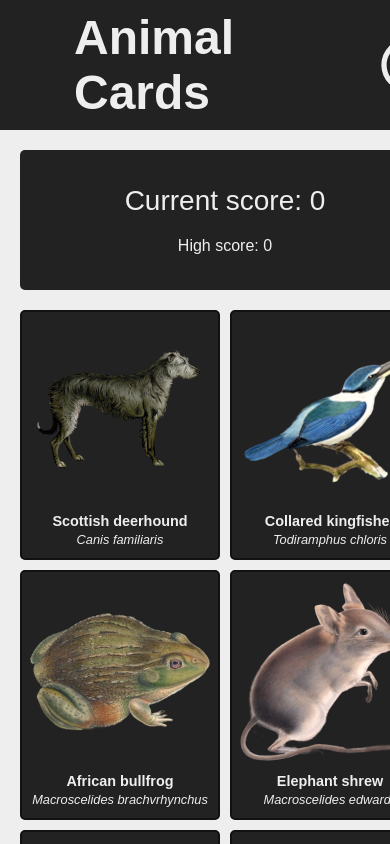
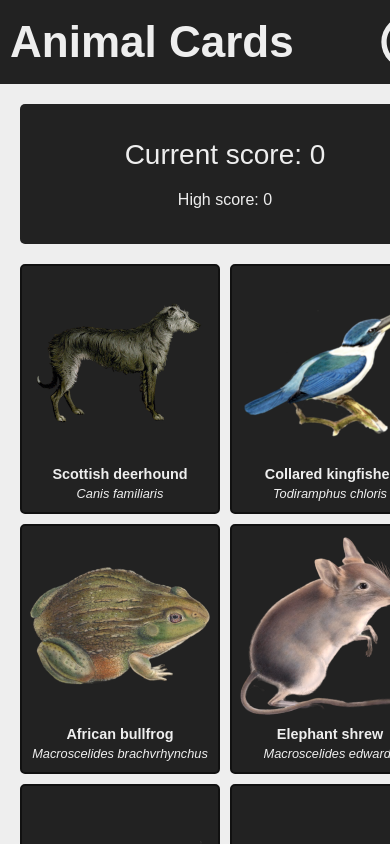
Before and after one commit to pv-230/odin-memory-card, a React app: page / in a window 390 px wide. Shown: the top 844 px of the page. Built offline with nearby package versions, Linux system fonts and the light colour scheme.

Commit message:
Adjust media queries

```diff
--- a/src/components/gameboard/gameboard.css
+++ b/src/components/gameboard/gameboard.css
@@ -4,8 +4,14 @@
 
 .gameboard {
   display: grid;
-  grid-template-columns: repeat(4, auto);
+  grid-template-columns: repeat(6, auto);
   gap: var(--gameboard-grid-gap);
+}
+
+@media screen and (max-width: 1290px) {
+  .gameboard {
+    grid-template-columns: repeat(4, auto);
+  }
 }
 
 @media screen and (max-width: 870px) {
--- a/src/components/header/header.css
+++ b/src/components/header/header.css
@@ -11,7 +11,7 @@
 .header__title {
   grid-column: 2 / 3;
   margin: 0;
-  font-size: 3rem;
+  font-size: 2.75rem;
   user-select: none;
 }
 
@@ -35,3 +35,18 @@
   width: 100%;
   height: 100%;
 }
+
+@media screen and (max-width: 560px) {
+  .header {
+    grid-template-columns: 1fr 64px;
+  }
+
+  .header__title {
+    grid-column: 1 / 2;
+    justify-self: start;
+  }
+
+  .header__help-btn {
+    grid-column: 2 / 3;
+  }
+}
```
